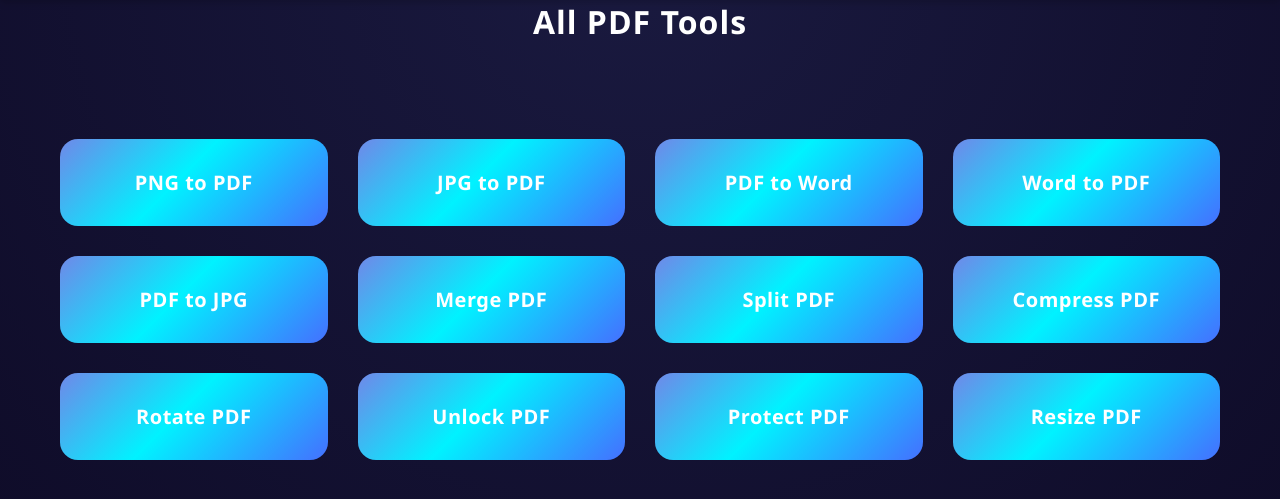
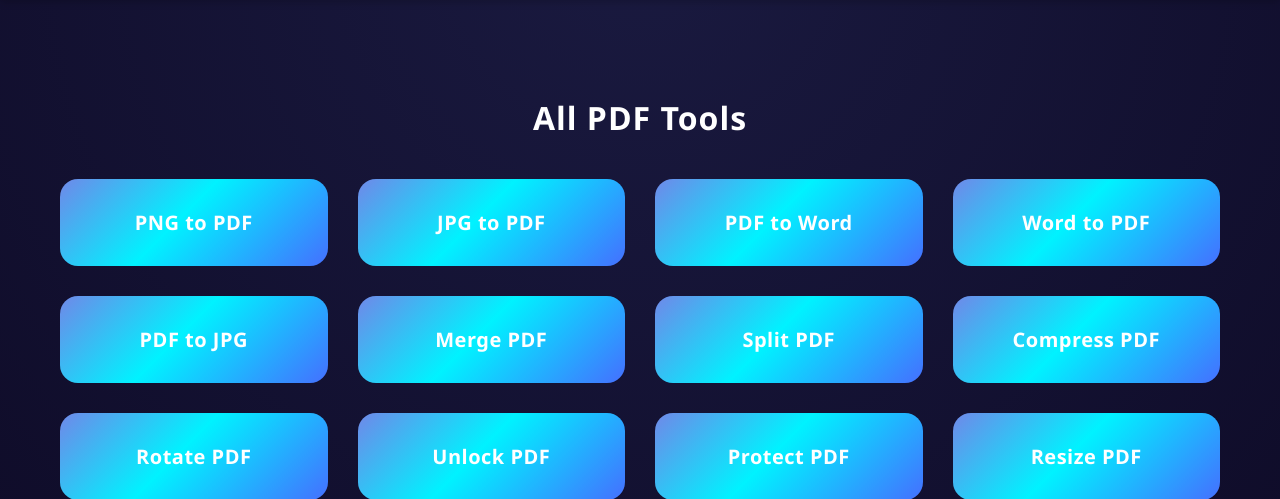
Before and after one commit to afnankhan123456/ai-tools-website-, a Flask app: page /pdf-tools in a window 1280 px wide. Shown: the part 66-565 px from the top of the page. Run offline with Flask 3, Linux system fonts and the light colour scheme.

Commit message:
Update main.css

```diff
--- a/static/main.css
+++ b/static/main.css
@@ -98,8 +98,8 @@ body {
 /* ===== SECTION TITLE ===== */
 .section-title {
     font-size: 32px;
-    margin-top: 0;
-    margin-bottom: 96px;   /* 🔥 1 inch gap cards se */
+    margin-top: 96px;   /* 🔥 1 inch niche shift */
+    margin-bottom: 40px;
     text-align: center;
     letter-spacing: 1px;
 }
```
